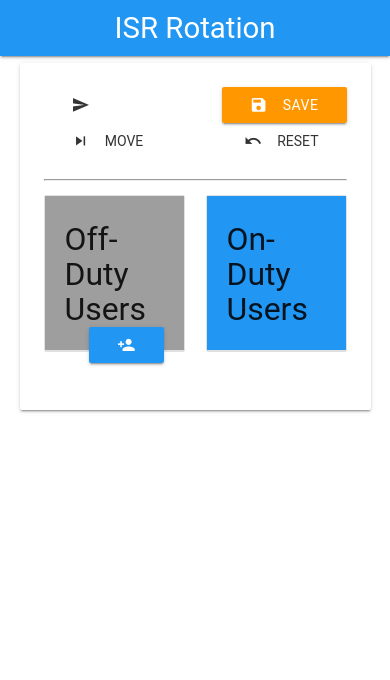
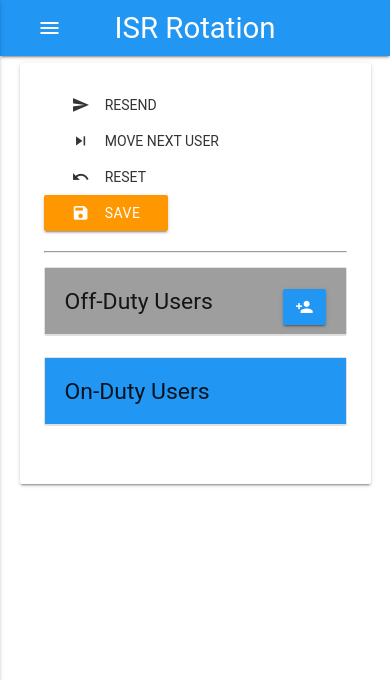
Before and after one commit to ToshiWani/isr_rotation, a Flask app: page / in a window 390 px wide. Shown: the top 680 px of the page. Run offline with Flask 2, Linux system fonts and the light colour scheme; data that the repository does not hold is empty; parts of the project's set-up code (start-up, migrations or seed data) failed here and were passed over; some libraries are stand-ins or nearby versions; some web fonts are replaced.

Commit message:
Optimized for mobile

```diff
--- a/isr_rotation/templates/default.html
+++ b/isr_rotation/templates/default.html
@@ -1,44 +1,50 @@
 {% extends "layout.html" %}
 {% block body %}
 
-    <div class="row">
-        <div class="col s12">
+
     <div class="card">
         <div class="card-content">
             <div class="row">
-                        <div class="col s6">
-                            <a href="#resendModal" class="waves-effect btn-flat">
+                <div class="col s12 m6 l3">
+                    <a href="#resendModal" class="waves-effect btn-flat ">
                         <i class="material-icons left">send</i>
                         Resend
                     </a>
-                            <a href="#moveNextModal" class="waves-effect btn-flat">
+                </div>
+
+                <div class="col s12 m6 l3">
+                    <a href="#moveNextModal" class="waves-effect btn-flat ">
                         <i class="material-icons left">skip_next</i>
                         Move Next User
                     </a>
                 </div>
-                        <div class="col s6">
-                            <a href="#" class="waves-effect waves-light btn orange right" id="BtnSave">
+
+                <div class="col s12 m6 l3">
+                    <a href="#" class="waves-effect btn-flat " onclick="location.reload()">
+                        <i class="material-icons left">undo</i>
+                        Reset
+                    </a>
+                </div>
+
+                <div class="col s12 m6 l3">
+                    <a href="#" class="waves-effect waves-light btn orange " id="BtnSave">
                         <i class="material-icons left">save</i>
                         Save
-                            </a>
-                            <span class="pull-right">&nbsp;</span>
-                            <a href="#" class="waves-effect btn-flat right" onclick="location.reload()">
-                                <i class="material-icons left">undo</i>
-                                Reset
                     </a>
                 </div>
             </div>
             <hr/>
             <div class="row">
-                        <div class="col s6">
+                <div class="col s12 m12 l6">
                     <ul id="offDutyTable" class="collection with-header connectedSortable">
                         <li class="collection-header grey">
-                                    <h4>
+                            <h5>
                                 Off-Duty Users
-                                        <a href="#addUserModal" class="waves-effect waves-light btn blue right">
+                                <a href="#addUserModal" class="waves-effect waves-light btn blue right"
+                                   style="padding:0 12px;">
                                     <i class="material-icons">person_add</i>
                                 </a>
-                                    </h4>
+                            </h5>
                         </li>
                         {% for u in users %}
                             {% if u.on_duty == False %}
@@ -62,13 +68,13 @@
                         {% endfor %}
                     </ul>
                 </div>
-                        <div class="col s6">
+                <div class="col s12 m12 l6">
                     <ul id="onDutyTable" class="collection with-header connectedSortable"
                         style="min-height:60px;">
                         <li class="collection-header blue">
-                                    <h4>
+                            <h5>
                                 On-Duty Users
-                                    </h4>
+                            </h5>
                         </li>
                         {% for u in users %}
                             {% if u.on_duty == True %}
@@ -96,8 +102,7 @@
             </div>
         </div>
     </div>
-        </div>
-    </div>
+
 
 
 
@@ -243,9 +248,9 @@
             $('#updateUserModel').modal();
             $('#deleteUserModal').modal();
 
-            $('.btn-delete-user, .btn-update-user, .btn-vacation').hover(function (){
+            $('.btn-delete-user, .btn-update-user, .btn-vacation').hover(function () {
                 $(this).addClass('orange-text');
-            }, function (){
+            }, function () {
                 $(this).removeClass('orange-text');
             })
         });
--- a/isr_rotation/templates/layout.html
+++ b/isr_rotation/templates/layout.html
@@ -26,6 +26,7 @@
 </ul>
 <nav class="blue">
     <div class="nav-wrapper container">
+        <a href="#" data-activates="mobile-nav" class="button-collapse"><i class="material-icons">menu</i></a>
         <a href="/" class="brand-logo">ISR Rotation</a>
         <ul class="right hide-on-med-and-down ">
             <li><a href="/">Main Page</a></li>
@@ -33,6 +34,12 @@
             <li><a class="dropdown-button" href="#!" data-activates="ddConfig">Configuration
                 <i class="material-icons right">arrow_drop_down</i></a>
             </li>
+        </ul>
+        <ul class="side-nav" id="mobile-nav">
+            <li><a href="/">Main Page</a></li>
+            <li><a href="/holiday">Holidays</a></li>
+            <li><a href="/email-config">Email</a></li>
+            <li><a href="/log">System Log</a></li>
         </ul>
     </div>
 </nav>
@@ -56,6 +63,12 @@
 
 <script src="{{ url_for('static', filename='app.js') }}"></script>
 
+<script>
+    $(document).ready(function () {
+        $('.button-collapse').sideNav();
+    });
+</script>
+
 {% block scripts %}{% endblock %}
 
 
```
Lines whose indentation alone changed are shown as unchanged.
